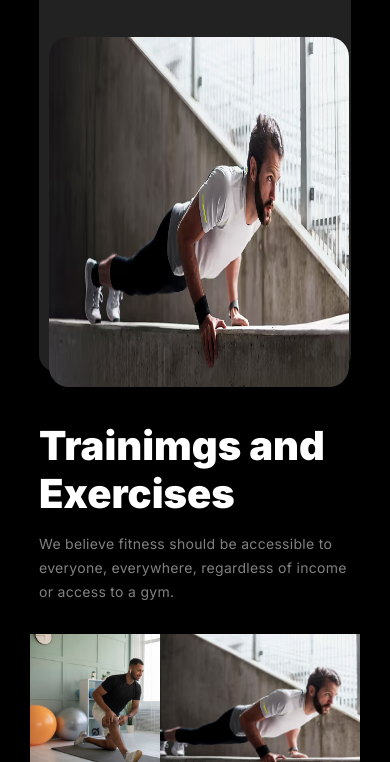
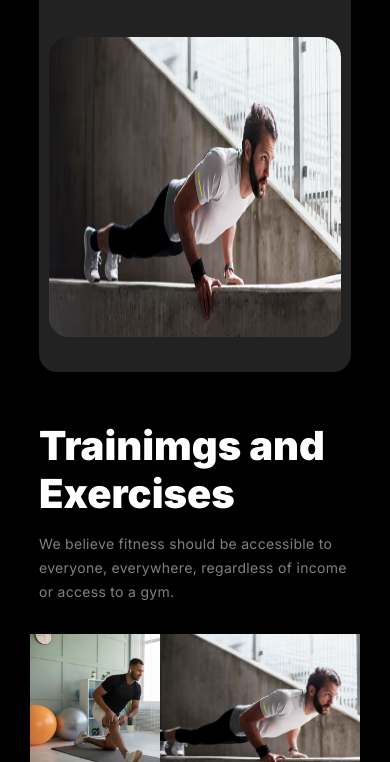
Before and after one commit to MamunHossain1999/assignment-2, a plain HTML site: page index.html in a window 390 px wide. Shown: the part 3287-4049 px from the top of the page. Drawn offline with Linux system fonts and the light colour scheme.

Commit message:
img solveing

```diff
--- a/mobile.css
+++ b/mobile.css
@@ -123,9 +123,11 @@
         width: 100%;
         margin: 0 auto;
         margin-top: 40px;
-        justify-content: center;
     }
-
+    .card2 .image{
+        max-width: 100%;
+        height: 300px;
+    }
     /* training section style start here */
     .traning-section{
         width: 100%;
--- a/style.css
+++ b/style.css
@@ -336,7 +336,7 @@ button:hover{
     border-radius: 20px;
 
 }
- */
+
 
 /* traning section style start here */
    .traning-section{
```
